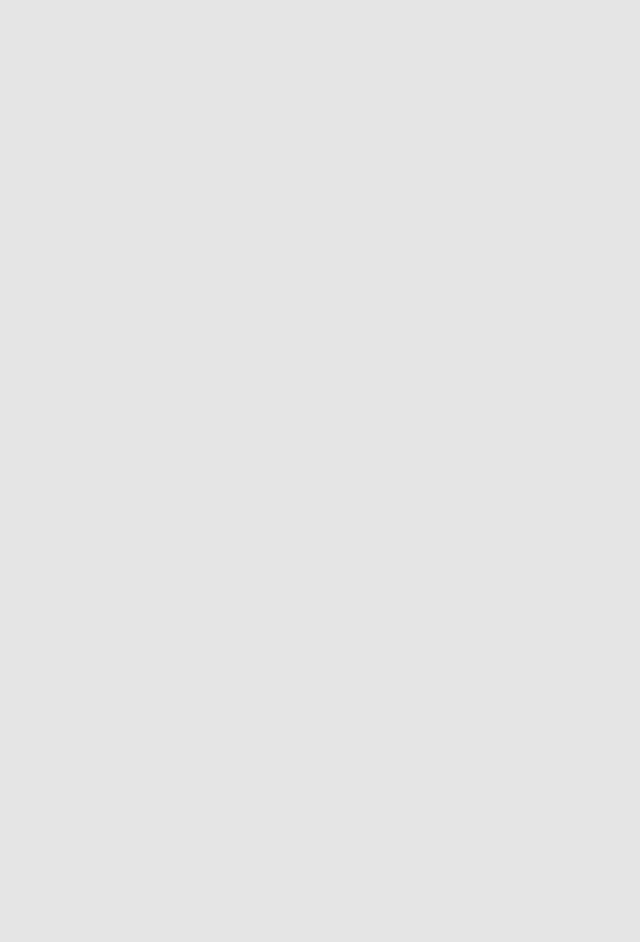
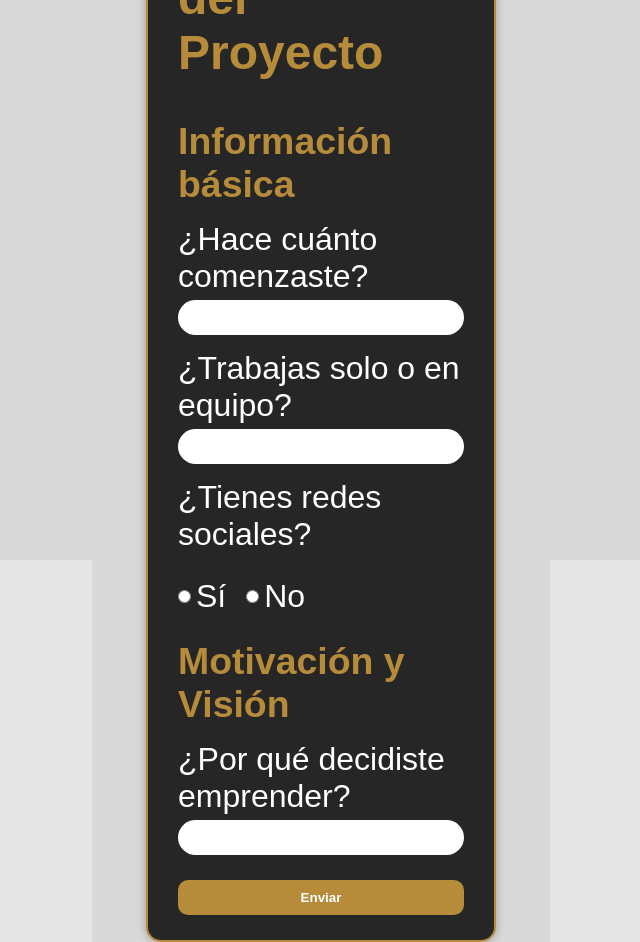
Before and after one commit to JuanOspina07/JAMFLOK, a React (Vite) app: page /Formulario in a window 1280 px wide. Before the commit this address had no page. Shown: the part 240-1182 px from the top of the page, without its empty margins (319-959 px from the left). Before the commit the page ends 800 px from the top, so only its background shows below. Built offline with nearby package versions, Linux system fonts and the light colour scheme.

Commit message:
formulario

```diff
--- a/src/App.jsx
+++ b/src/App.jsx
@@ -4,6 +4,7 @@ import PaginaInicio from './Components/Shared/PaginaInicio';
 import Login from './Components/Shared/Login';
 import Soporte from './Components/Shared/Soporte';
 import Register from './Components/Shared/Registro';
+import Formulario from './Components/Shared/Formulario';
 
 function App() {
   return (
@@ -13,6 +14,7 @@ function App() {
       <Route path="/Login" element={<Login />} />
        <Route path="/Soporte" element={<Soporte />} />
        <Route path="/Register" element={<Register />} />
+       <Route path="/Formulario" element={<Formulario/>}/>
     </Routes>
   );
 }
--- /dev/null
+++ b/src/Components/Shared/Formulario.jsx
@@ -0,0 +1,46 @@
+// Formulario.jsx
+import React from 'react';
+import {useNavigate} from "react-router-dom"
+import '../Styles/Formulario.CSS'; // Asegúrate de crear este archivo con el CSS abajo
+
+const Formulario = () => {
+
+  return (
+    <div className="body">
+      <h1 className="titulo">Formulario de Emprendimiento</h1>
+
+      <div className="formulario">
+        <h2>Información del Proyecto</h2>
+
+        <form>
+          <h3>Información básica</h3>
+
+          <label htmlFor="inicio">¿Hace cuánto comenzaste?</label>
+          <input type="text" id="inicio" name="inicio" required />
+
+          <label htmlFor="equipo">¿Trabajas solo o en equipo?</label>
+          <input type="text" id="equipo" name="equipo" required />
+
+          <label>¿Tienes redes sociales?</label>
+          <div className="radios">
+            <label>
+              <input type="radio" name="redes" value="si" required /> Sí
+            </label>
+            <label>
+              <input type="radio" name="redes" value="no" /> No
+            </label>
+          </div>
+
+          <h3>Motivación y Visión</h3>
+
+          <label htmlFor="motivo">¿Por qué decidiste emprender?</label>
+          <input type="text" id="motivo" name="motivo" required />
+
+          <button type="submit">Enviar</button>
+        </form>
+      </div>
+    </div>
+  );
+};
+
+export default Formulario;
--- a/src/Components/Shared/PaginaInicio.jsx
+++ b/src/Components/Shared/PaginaInicio.jsx
@@ -22,7 +22,9 @@ const handleRegister = () => {
 const handleSoporte = () => {
   navigate("/Soporte"); // Esto redirige a la ruta del login
 };
-
+ const handleFormulario = () => {
+        navigate("/Formulario");
+    }
 
   const handleCliente = () => {
     navigate("/cliente");
@@ -37,7 +39,7 @@ const handleSoporte = () => {
         <div className="menu">
           <button className="options">Inicio</button>
           <button className="options" onClick={handleSoporte}>Soporte</button>
-          <button className="options">Información</button>
+          <button className="options" onClick={handleFormulario}>Información</button>
           <button className="options icon-button" onClick={handleCliente}>
             <AccountCircleIcon style={{ fontSize: 28 }} />
           </button>
--- /dev/null
+++ b/src/Components/Styles/Formulario.css
@@ -0,0 +1,82 @@
+body, .body {
+  margin: 0;
+  padding: 0;
+  background-color: #d9d9d9;
+  font-family: Arial, sans-serif;
+  display: flex;
+  flex-direction: column;
+  align-items: center;
+}
+
+.titulo {
+  color: #b68c3b;
+  margin: 30px 0;
+  font-size: 28px;
+  text-align: center;
+}
+
+.formulario {
+  background-color: #262626;
+  color: white;
+  padding: 25px 30px;
+  border-radius: 15px;
+  width: 350px;
+  box-shadow: 0 0 10px rgba(0, 0, 0, 0.3);
+  border: 2px solid #b68c3b;
+}
+
+.formulario h2 {
+  color: #b68c3b;
+  margin-bottom: 20px;
+}
+
+.formulario h3 {
+  color: #b68c3b;
+  margin-top: 20px;
+}
+
+form {
+  display: flex;
+  flex-direction: column;
+}
+
+label {
+  margin-top: 15px;
+  margin-bottom: 5px;
+  color: white;
+}
+
+input[type="text"] {
+  padding: 10px;
+  border-radius: 20px;
+  border: none;
+  outline: none;
+}
+
+.radios {
+  display: flex;
+  gap: 20px;
+  margin-top: 5px;
+}
+
+.radios label {
+  display: flex;
+  align-items: center;
+  gap: 5px;
+}
+
+button {
+  margin-top: 25px;
+  padding: 10px;
+  border: none;
+  border-radius: 10px;
+  background-color: #b68c3b;
+  color: white;
+  font-weight: bold;
+  cursor: pointer;
+  transition: background 0.3s ease;
+}
+
+button:hover {
+  background-color: #a17b2e;
+}
```
